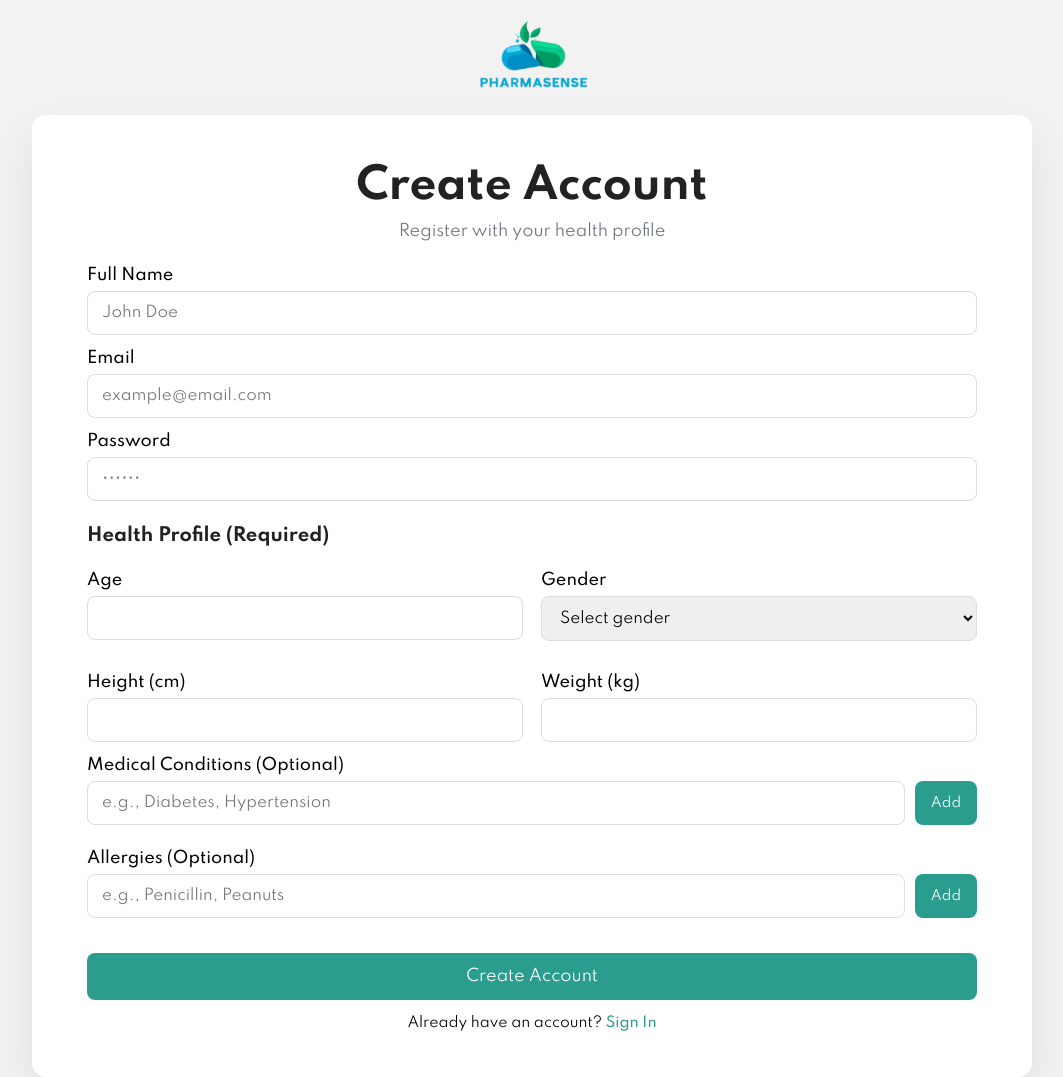
After one commit to khushisatarkar/PharmaSense-Your-Medication-Safety-Partner, a PHP site: page /signup.html in a window 1280 px wide. The commit adds this page. Shown: the whole page, without its empty margins (108-1171 px from the left). Run offline with PHP 8.4, Linux system fonts and the light colour scheme.

Commit message:
signup page and css fixes

```diff
--- a/dashboard.html
+++ b/dashboard.html
@@ -26,7 +26,7 @@
     </header>
 
     <section id="dashboard">
-      <h1>Welcome back, Ekta Salgar!</h1>
+      <h1>Welcome back, Khushi!</h1>
       <p class="dashboard-sub">
         Your health dashboard and medication management
       </p>
--- a/drug.html
+++ b/drug.html
@@ -38,7 +38,9 @@
 
         <div id="drugList"></div>
 
-        <button class="check-btn" disabled>Check Compatibility</button>
+        <button id="checkBtn" class="check-btn" disabled>
+          Check Compatibility
+        </button>
       </div>
     </section>
 
--- a/login.html
+++ b/login.html
@@ -17,7 +17,7 @@
   <body class="login-body">
     <div class="login-container">
       <div class="login-logo">
-        <img src="logo.png" alt="" />
+        <img class="logo" src="logo.png" alt="" />
       </div>
 
       <div class="login-card">
--- /dev/null
+++ b/signup.html
@@ -0,0 +1,174 @@
+<!doctype html>
+<html lang="en">
+  <head>
+    <meta charset="UTF-8" />
+    <meta name="viewport" content="width=device-width, initial-scale=1.0" />
+
+    <title>Register | Pharmasense</title>
+
+    <link rel="stylesheet" href="style.css" />
+
+    <link
+      rel="stylesheet"
+      href="https://use.fontawesome.com/releases/v5.15.4/css/all.css"
+    />
+  </head>
+
+  <body class="login-body">
+    <div class="signup-wrapper">
+      <div class="login-logo">
+        <img class="logo" src="logo.png" alt="" />
+      </div>
+
+      <div class="signup-card">
+        <h2>Create Account</h2>
+        <p class="login-sub">Register with your health profile</p>
+
+        <form>
+          <label>Full Name</label>
+          <input type="text" placeholder="John Doe" required />
+
+          <label>Email</label>
+          <input type="email" placeholder="example@email.com" required />
+
+          <label>Password</label>
+          <input type="password" placeholder="••••••" required />
+
+          <h4 class="health-title">Health Profile (Required)</h4>
+
+          <div class="health-grid">
+            <div>
+              <label>Age</label>
+              <input type="number" />
+            </div>
+
+            <div>
+              <label>Gender</label>
+              <select>
+                <option>Select gender</option>
+                <option>Male</option>
+                <option>Female</option>
+              </select>
+            </div>
+
+            <div>
+              <label>Height (cm)</label>
+              <input type="number" />
+            </div>
+
+            <div>
+              <label>Weight (kg)</label>
+              <input type="number" />
+            </div>
+          </div>
+
+          <label>Medical Conditions (Optional)</label>
+          <div class="add-row">
+            <input
+              id="conditionInput"
+              type="text"
+              placeholder="e.g., Diabetes, Hypertension"
+              onkeypress="
+                if (event.key === 'Enter') {
+                  addItem('conditionInput', 'conditionList', 'conditions');
+                  event.preventDefault();
+                }
+              "
+            />
+            <button
+              type="button"
+              class="add-btn"
+              onclick="addItem('conditionInput', 'conditionList', 'conditions')"
+            >
+              Add
+            </button>
+          </div>
+          <div id="conditionList" class="added-list"></div>
+
+          <label>Allergies (Optional)</label>
+          <div class="add-row">
+            <input
+              id="allergyInput"
+              type="text"
+              placeholder="e.g., Penicillin, Peanuts"
+              onkeypress="
+                if (event.key === 'Enter') {
+                  addItem('allergyInput', 'allergyList', 'allergies');
+                  event.preventDefault();
+                }
+              "
+            />
+            <button
+              type="button"
+              class="add-btn"
+              onclick="addItem('allergyInput', 'allergyList', 'allergies')"
+            >
+              Add
+            </button>
+          </div>
+          <div id="allergyList" class="added-list"></div>
+
+          <button class="login-btn">Create Account</button>
+        </form>
+
+        <p class="register-text">
+          Already have an account? <a href="login.html">Sign In</a>
+        </p>
+      </div>
+    </div>
+
+    <script>
+      let conditions = [];
+      let allergies = [];
+
+      function addItem(inputId, listId, type) {
+        const input = document.getElementById(inputId);
+        const value = input.value.trim();
+
+        if (value === "") return;
+
+        let listArray;
+
+        if (type === "conditions") {
+          listArray = conditions;
+        } else {
+          listArray = allergies;
+        }
+
+        // prevent duplicates
+        if (listArray.includes(value.toLowerCase())) {
+          alert("Name entered is already added.");
+          input.value = "";
+          return;
+        }
+
+        listArray.push(value.toLowerCase());
+
+        const list = document.getElementById(listId);
+
+        const itemBox = document.createElement("div");
+        itemBox.className = "added-drug";
+
+        itemBox.innerHTML = `
+      <span>${value}</span>
+      <i class="fas fa-times"></i>
+    `;
+
+        // delete item
+        itemBox.querySelector("i").onclick = function () {
+          itemBox.remove();
+
+          if (type === "conditions") {
+            conditions = conditions.filter((c) => c !== value.toLowerCase());
+          } else {
+            allergies = allergies.filter((a) => a !== value.toLowerCase());
+          }
+        };
+
+        list.appendChild(itemBox);
+
+        input.value = "";
+      }
+    </script>
+  </body>
+</html>
--- a/style.css
+++ b/style.css
@@ -44,7 +44,7 @@ body {
 }
 
 .logo {
-  height: 50px;
+  height: 70px;
 }
 
 #header {
@@ -305,8 +305,7 @@ body {
 }
 
 .login-logo img {
-  height: 40px;
-  margin-bottom: 30px;
+  margin-bottom: 20px;
 }
 
 .login-card {
@@ -417,19 +416,123 @@ body {
   background: #e6ecef;
 }
 
+.login-body {
+  background: #f2f2f2;
+  min-height: 100vh;
+  display: flex;
+  align-items: center;
+  justify-content: center;
+}
+
 .signup-wrapper {
   width: 100%;
-  max-width: 850px;
+  max-width: 1000px;
   margin: auto;
   text-align: center;
 }
 
+.signup-wrapper .logo {
+  margin-top: 20px;
+}
+
 .signup-card {
   background: white;
-  padding: 40px;
-  border-radius: 12px;
-  box-shadow: 0 15px 40px rgba(0, 0, 0, 0.1);
+  padding: 45px 55px;
+  border-radius: 14px;
+  box-shadow: 0 20px 45px rgba(0, 0, 0, 0.08);
   text-align: left;
+}
+
+.signup-card h2 {
+  font-size: 42px;
+  margin-bottom: 8px;
+  text-align: center;
+}
+
+.login-sub {
+  color: #6b7280;
+  margin-bottom: 25px;
+  text-align: center;
+}
+
+.signup-card label {
+  display: block;
+  margin-top: 14px;
+  margin-bottom: 6px;
+  font-weight: 500;
+}
+
+.signup-card input,
+.signup-card select {
+  width: 100%;
+  padding: 12px 14px;
+  border-radius: 8px;
+  border: 1px solid #dcdcdc;
+  font-size: 15px;
+  outline: none;
+}
+
+.signup-card input:focus,
+.signup-card select:focus {
+  border-color: #2a9d8f;
+}
+
+.health-title {
+  margin-top: 25px;
+  margin-bottom: 10px;
+  font-size: 18px;
+}
+
+.health-grid {
+  display: grid;
+  grid-template-columns: repeat(2, 1fr);
+  gap: 18px;
+}
+
+.add-btn {
+  padding: 10px 16px;
+  border: none;
+  background: #2a9d8f;
+  color: white;
+  border-radius: 8px;
+  cursor: pointer;
+}
+
+.add-btn:hover {
+  background: #21867a;
+}
+
+.login-btn {
+  width: 100%;
+  margin-top: 25px;
+  padding: 14px;
+  background: #2a9d8f;
+  color: white;
+  border: none;
+  font-size: 16px;
+  border-radius: 8px;
+  cursor: pointer;
+}
+
+.login-btn:hover {
+  background: #21867a;
+}
+
+.register-text {
+  text-align: center;
+  margin-top: 15px;
+}
+
+.register-text a {
+  color: #2a9d8f;
+  text-decoration: none;
+}
+
+.added-list {
+  margin-top: 10px;
+  display: flex;
+  flex-direction: column;
+  gap: 8px;
 }
 
 /* dashboard.html */
```
Also changed, not shown: 1 other file.
